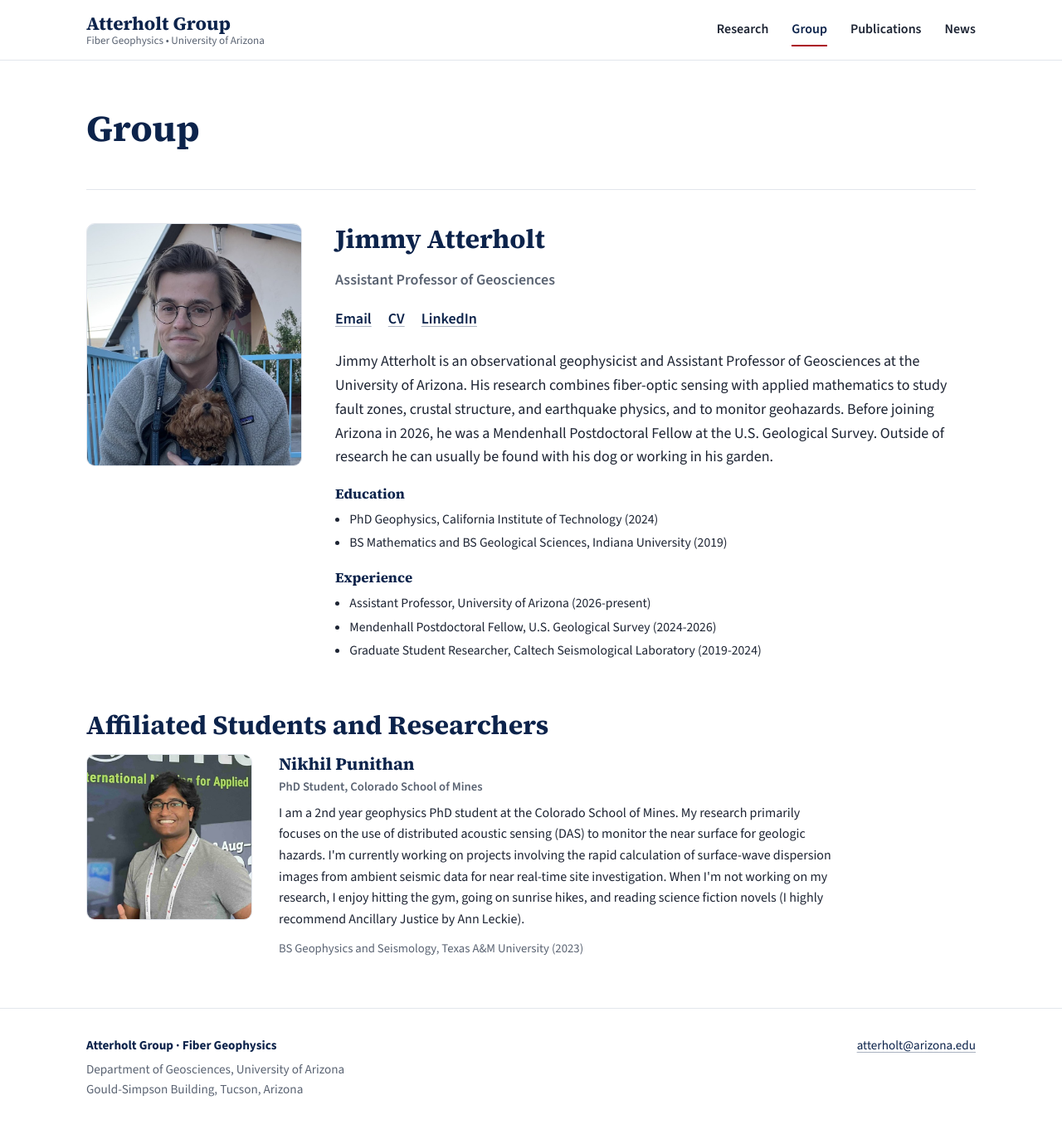
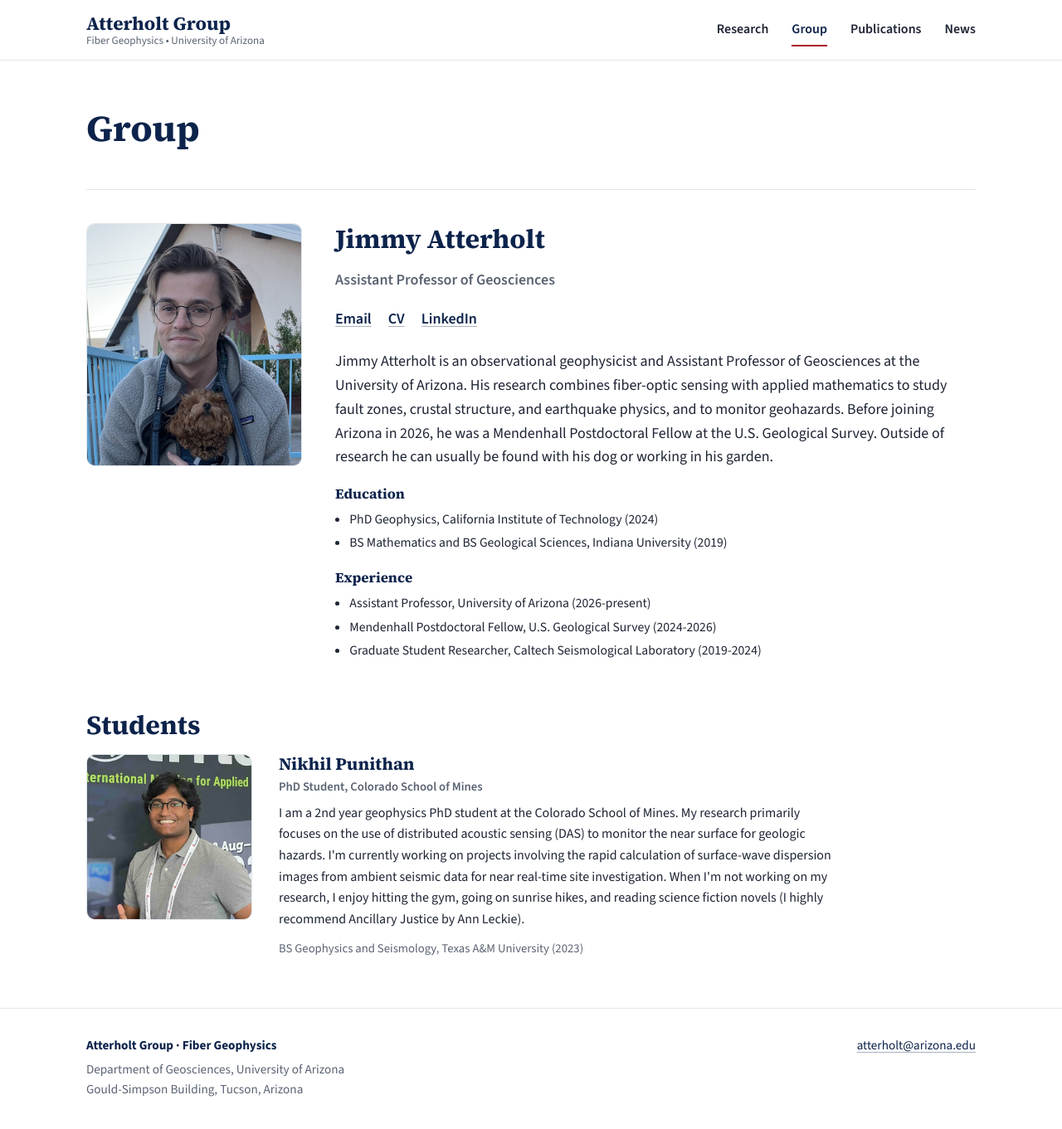
Before and after one commit to atterholt/atterholt.github.io, a Jekyll site: the page built from group.html, in a window 1280 px wide and 1362 px high. Shown: the whole window at 83% size. Built offline with Jekyll 4.4.1, drawn with Linux system fonts in a browser that asks for light colours.

Commit message:
Show Nikhil under a Students heading
Co-Authored-By: Claude Opus 5.5 <noreply@anthropic.com>
Claude-Session: https://claude.ai/code/session_01KCPxryDmiUe5yxEw3DA242

```diff
--- a/_data/people.yml
+++ b/_data/people.yml
@@ -2,8 +2,7 @@
 #
 # To add someone, copy the example under "members", remove the leading "# ",
 # and fill it in. Put their photo in assets/img/people/ (square crop works best).
-# role must be one of: postdoc, grad, undergrad, staff, affiliate
-#   (affiliate = students or researchers from other institutions working with the group)
+# role must be one of: postdoc, grad, undergrad, staff
 # "affiliation" shows under the name; "education" is an optional list.
 # If a photo is missing, the page shows their initials instead.
 # When someone leaves, move their entry to "alumni" and add "now:" (where they went).
@@ -31,7 +30,7 @@ pi:
 
 members:
   - name: Nikhil Punithan
-    role: affiliate
+    role: grad
     affiliation: PhD Student, Colorado School of Mines
     photo: /assets/img/people/nikhil-punithan.jpg
     bio: >-
--- a/group.html
+++ b/group.html
@@ -29,7 +29,7 @@ description: Members of the Atterholt Group at the University of Arizona.
     </div>
   </section>
 
-  {% assign sections = "postdoc:Postdoctoral Researchers,grad:Graduate Students,undergrad:Undergraduate Researchers,staff:Staff,affiliate:Affiliated Students and Researchers" | split: "," %}
+  {% assign sections = "postdoc:Postdoctoral Researchers,grad:Students,undergrad:Undergraduate Researchers,staff:Staff" | split: "," %}
   {% for s in sections %}
     {% assign parts = s | split: ":" %}
     {% assign group = members | where: "role", parts[0] %}
```
